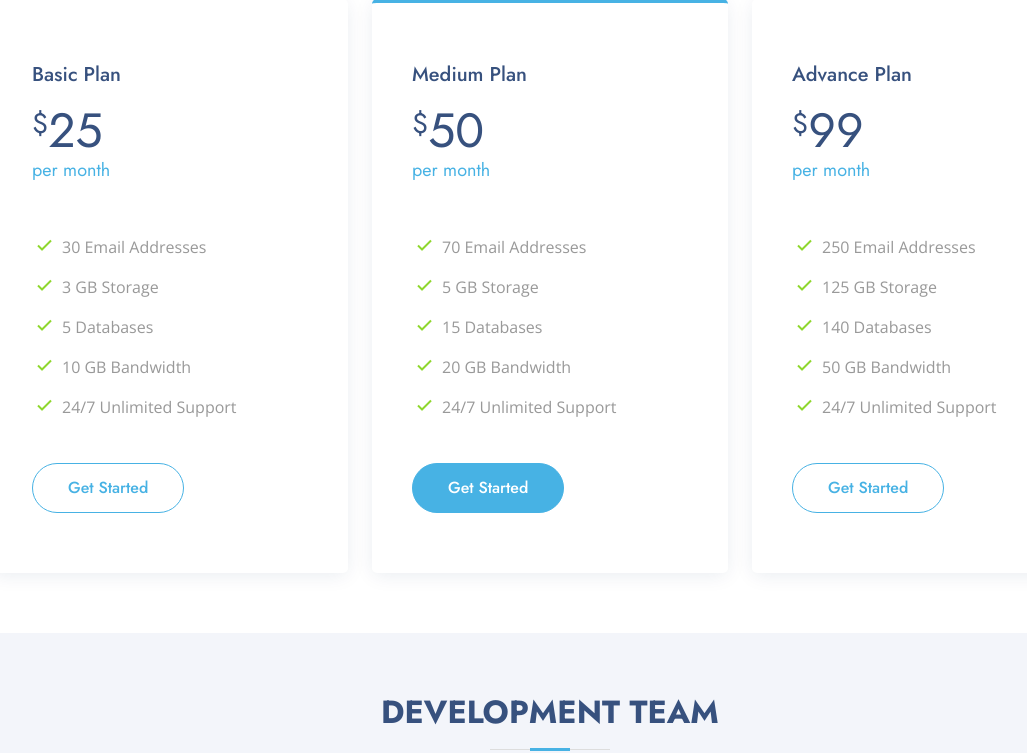
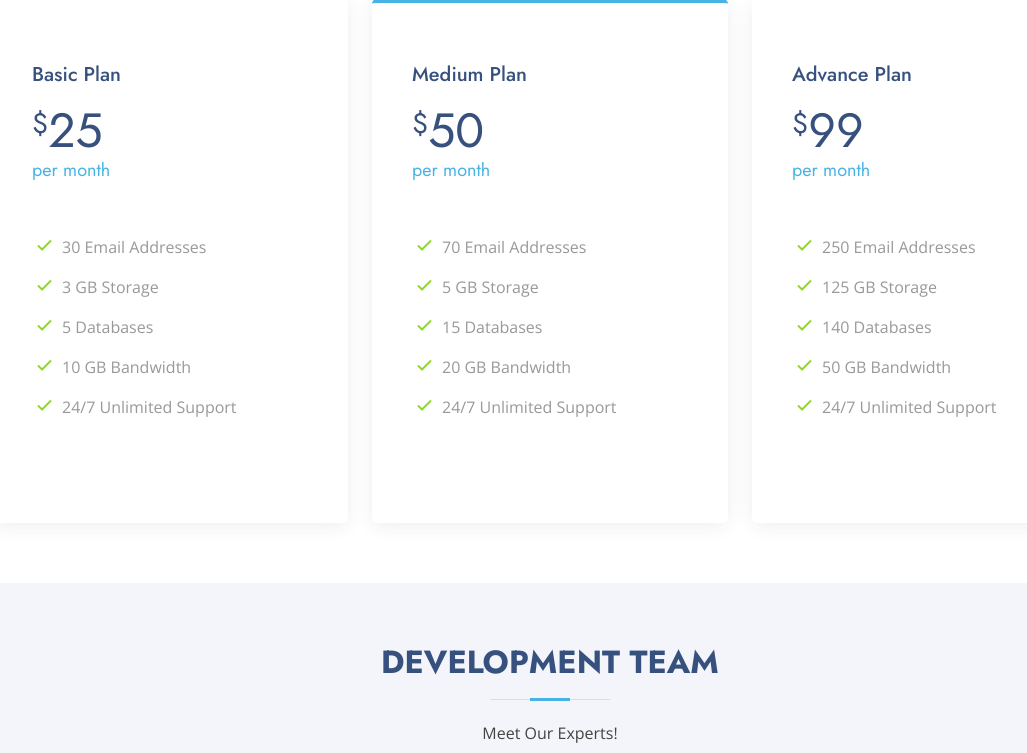
Before and after one commit to sakhimpungose/HealthDeck, a Django app: page / in a window 1280 px wide. Shown: the part 2136-2889 px from the top of the page, without its empty margins (90-1117 px from the left). Run offline with Django 3.2, Linux system fonts and the light colour scheme; some libraries are stand-ins or nearby versions.

Commit message:
removing get started links

```diff
--- a/kiosk/templates/kiosk/index.html
+++ b/kiosk/templates/kiosk/index.html
@@ -207,7 +207,6 @@
                 <li ><i class="bx bx-check"></i> 10 GB Bandwidth <span></span></li>
                 <li ><i class="bx bx-check"></i> 24/7 Unlimited Support<span></span></li>
               </ul>
-              <a href="#" class="buy-btn">Get Started</a>
             </div>
           </div>
 
@@ -222,7 +221,6 @@
                 <li><i class="bx bx-check"></i> 20 GB Bandwidth</li>
                 <li><i class="bx bx-check"></i> 24/7 Unlimited Support</li>
               </ul>
-              <a href="#" class="buy-btn">Get Started</a>
             </div>
           </div>
 
@@ -237,7 +235,6 @@
                 <li><i class="bx bx-check"></i> 50 GB Bandwidth</li>
                 <li><i class="bx bx-check"></i> 24/7 Unlimited Support</li>
               </ul>
-              <a href="#" class="buy-btn">Get Started</a>
             </div>
           </div>
 
```
